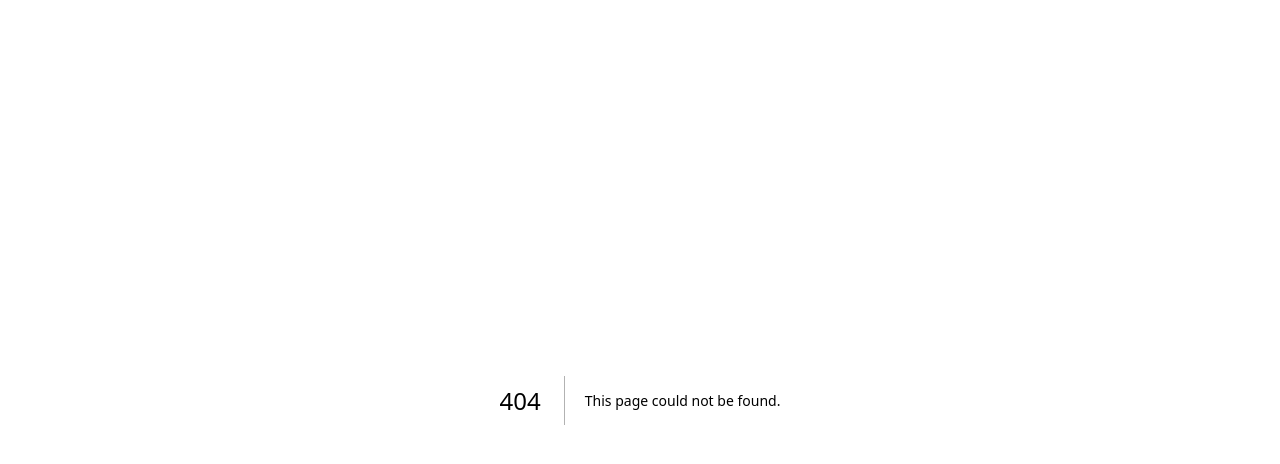
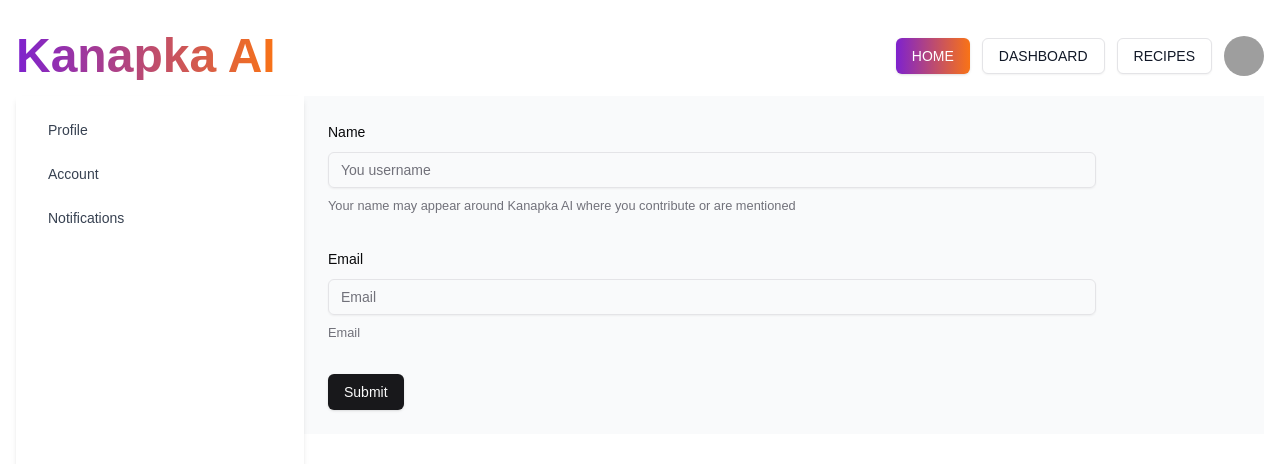
Before and after one commit to Glider6014/kanapka-ai, a Next.js app: page /settings/account in a window 1280 px wide. Before the commit this address had no page. Shown: the top 464 px of the page. Built offline with nearby package versions, Linux system fonts and the light colour scheme; grey boxes are pictures that could not be loaded; what tailwindcss-motion would draw is missing.

Commit message:
Test appearance of settings

```diff
--- /dev/null
+++ b/app/settings/account/page.tsx
@@ -0,0 +1,115 @@
+"use client"
+
+import Sidebar from "@/components/Sidebar";
+import {Navbar} from "@/components/Navbar";
+
+import {
+    toast
+} from "sonner"
+import {
+    useForm
+} from "react-hook-form"
+import {
+    zodResolver
+} from "@hookform/resolvers/zod"
+import * as z from "zod"
+import {
+    Button
+} from "@/components/ui/button"
+import {
+    Form,
+    FormControl,
+    FormDescription,
+    FormField,
+    FormItem,
+    FormLabel,
+    FormMessage,
+} from "@/components/ui/form"
+import {
+    Input
+} from "@/components/ui/input"
+
+const formSchema = z.object({
+    name: z.string().max(100).optional(),
+    Email: z.string().max(100).optional(),
+    Phone: z.string().optional(),
+    name_4364857882: z.tuple([z.string(), z.string().optional()])
+});
+
+
+export default function Home() {
+    const form = useForm < z.infer < typeof formSchema >> ({
+        resolver: zodResolver(formSchema),
+
+    })
+
+    function onSubmit(values: z.infer < typeof formSchema > ) {
+        try {
+            console.log(values);
+            toast(
+                <pre className="mt-2 w-[340px] rounded-md bg-slate-950 p-4">
+          <code className="text-white">{JSON.stringify(values, null, 2)}</code>
+        </pre>
+            );
+        } catch (error) {
+            console.error("Form submission error", error);
+            toast.error("Failed to submit the form. Please try again.");
+        }
+    }
+
+    return (
+        <div className="container mx-auto p-4">
+            <Navbar />
+            <div className="flex flex-col md:flex-row gap-4 mt-4">
+                <Sidebar />
+
+                <div className="flex-1 p-6 bg-gray-50 md:ml-72">
+                    <Form {...form}>
+                        <form onSubmit={form.handleSubmit(onSubmit)} className="space-y-8 max-w-3xl">
+
+                            <FormField
+                                control={form.control}
+                                name="name"
+                                render={({ field }) => (
+                                    <FormItem>
+                                        <FormLabel>Name</FormLabel>
+                                        <FormControl>
+                                            <Input
+                                                placeholder="You username"
+
+                                                type="text"
+                                                {...field} />
+                                        </FormControl>
+                                        <FormDescription>Your name may appear around Kanapka AI where you contribute or are mentioned</FormDescription>
+                                        <FormMessage />
+                                    </FormItem>
+                                )}
+                            />
+
+                            <FormField
+                                control={form.control}
+                                name="Email"
+                                render={({ field }) => (
+                                    <FormItem>
+                                        <FormLabel>Email</FormLabel>
+                                        <FormControl>
+                                            <Input
+                                                placeholder="Email"
+
+                                                type="email"
+                                                {...field} />
+                                        </FormControl>
+                                        <FormDescription>Email</FormDescription>
+                                        <FormMessage />
+                                    </FormItem>
+                                )}
+                            />
+
+                            <Button type="submit">Submit</Button>
+                        </form>
+                    </Form>
+                </div>
+            </div>
+        </div>
+    );
+}
--- /dev/null
+++ b/app/settings/notification/page.tsx
@@ -0,0 +1,18 @@
+import Sidebar from "@/components/Sidebar";
+import {Navbar} from "@/components/Navbar";
+
+export default function Home() {
+    return (
+        <div className="container mx-auto p-4">
+            <Navbar />
+            <div className="flex flex-col md:flex-row gap-4 mt-4">
+                <Sidebar />
+
+                <div className="flex-1 p-6 bg-gray-50 md:ml-72">
+                    <h1 className="text-2xl font-semibold text-gray-800">222222222222222</h1>
+                    <p className="text-gray-700">22222222222222222222222222.</p>
+                </div>
+            </div>
+        </div>
+    );
+}
--- /dev/null
+++ b/app/settings/page.tsx
@@ -0,0 +1,18 @@
+import Sidebar from "@/components/Sidebar";
+import {Navbar} from "@/components/Navbar";
+
+export default function SettingsPage() {
+    return (
+        <div className="container mx-auto p-4">
+            <Navbar />
+            <div className="flex flex-col md:flex-row gap-4 mt-4">
+                <Sidebar />
+
+                <div className="flex-1 p-6 bg-gray-50 md:ml-72">
+                    <h1 className="text-2xl font-semibold text-gray-800">Welcome to Settings</h1>
+                    <p className="text-gray-700">Select a tab to manage your settings.</p>
+                </div>
+            </div>
+        </div>
+    );
+}
--- /dev/null
+++ b/app/settings/profile/page.tsx
@@ -0,0 +1,18 @@
+import Sidebar from "@/components/Sidebar";
+import {Navbar} from "@/components/Navbar";
+
+export default function Home() {
+    return (
+        <div className="container mx-auto p-4">
+            <Navbar />
+            <div className="flex flex-col md:flex-row gap-4 mt-4">
+                <Sidebar />
+
+                <div className="flex-1 p-6 bg-gray-50 md:ml-72">
+                    <h1 className="text-2xl font-semibold text-gray-800">333333333333333333</h1>
+                    <p className="text-gray-700">S333333333333333333333.</p>
+                </div>
+            </div>
+        </div>
+    );
+}
--- /dev/null
+++ b/components/Sidebar.tsx
@@ -0,0 +1,29 @@
+"use client"
+
+import Link from 'next/link';
+
+const Sidebar = () => {
+    return (
+        <div className="w-full md:w-72 bg-white shadow-md z-10 md:fixed md:h-full">
+            <nav className="flex flex-col space-y-2 p-4">
+                <Link href="/settings/profile">
+                  <span className="block px-4 py-2 rounded-md text-sm font-medium hover:bg-blue-100 text-gray-700">
+                    Profile
+                  </span>
+                </Link>
+                <Link href="/settings/account">
+                  <span className="block px-4 py-2 rounded-md text-sm font-medium hover:bg-blue-100 text-gray-700">
+                    Account
+                  </span>
+                </Link>
+                <Link href="/settings/notification">
+                  <span className="block px-4 py-2 rounded-md text-sm font-medium hover:bg-blue-100 text-gray-700">
+                    Notifications
+                  </span>
+                </Link>
+            </nav>
+        </div>
+    );
+};
+
+export default Sidebar;
--- a/package.json
+++ b/package.json
@@ -34,6 +34,7 @@
     "react-big-calendar": "^1.16.3",
     "react-dom": "^18",
     "react-hook-form": "^7.53.2",
+    "sonner": "^1.7.0",
     "tailwind-merge": "^2.5.4",
     "tailwindcss-animate": "^1.0.7",
     "tailwindcss-motion": "^0.4.3-beta",
```
Also changed, not shown: 1 other file (tests, documents, lock files or other folders).
